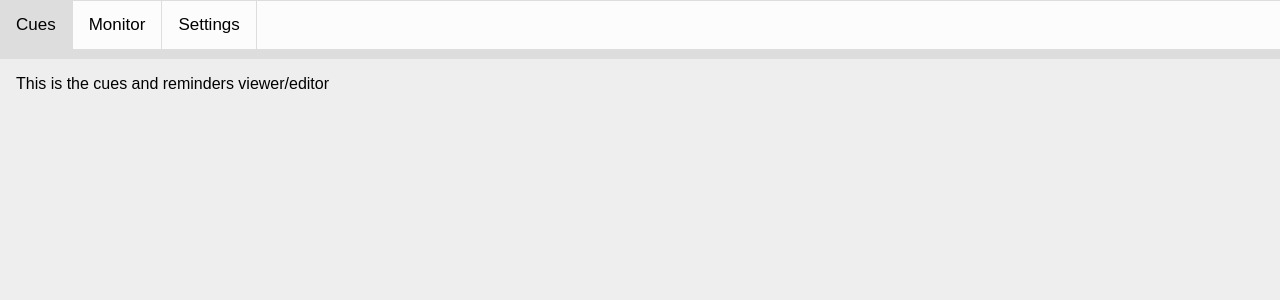
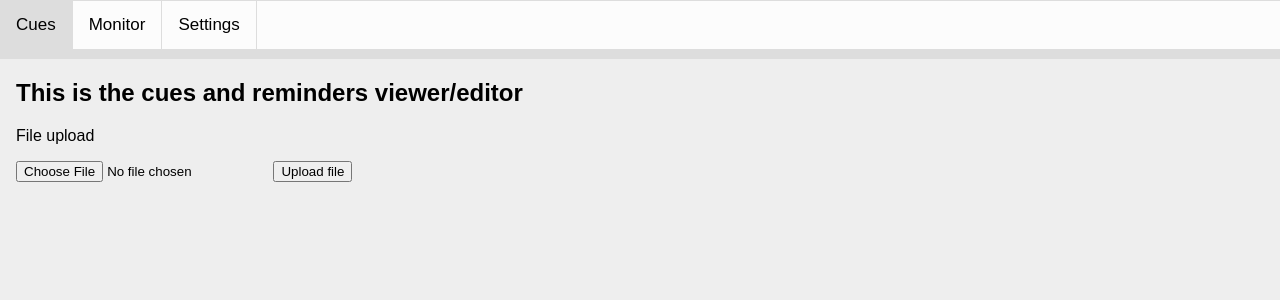
Before and after one commit to Team-idIOTs/django-website, a Django app: page /cueball/cues/ in a window 1280 px wide. Shown: the part 70-370 px from the top of the page. Run offline with Django 3.2, Linux system fonts and the light colour scheme.

Commit message:
upload file capabilities

```diff
--- a/cueball/templates/cueball/cues.html
+++ b/cueball/templates/cueball/cues.html
@@ -3,5 +3,14 @@
 {% block title %}Cues and Reminders{% endblock %}
 
 {% block content %}
-<p>This is the cues and reminders viewer/editor</p>
+	<h2>This is the cues and reminders viewer/editor</h2>
+	<p>File upload</p>
+
+	<form method="post" enctype="multipart/form-data">
+		{% csrf_token %}
+		<input type="file" name="document">
+		<button type="submit">Upload file</button>
+	</form>
+
+
 {% endblock %}
--- a/cueball/urls.py
+++ b/cueball/urls.py
@@ -1,5 +1,6 @@
 from django.urls import path
-
+from django.conf import settings
+from django.conf.urls.static import static
 from . import views
 
 urlpatterns = [
@@ -8,3 +9,6 @@ urlpatterns = [
     path('monitor/', views.monitor, name='monitor'),
     path('settings/', views.settings, name='settings'),
 ]
+
+if settings.DEBUG:
+    urlpatterns += static(settings.MEDIA_URL, document_root=settings.MEDIA_ROOT)
--- a/cueball/views.py
+++ b/cueball/views.py
@@ -1,4 +1,6 @@
 from django.shortcuts import render
+from django.conf import settings
+from django.core.files.storage import FileSystemStorage
 
 # Create your views here.
 from django.http import HttpResponse
@@ -10,9 +12,13 @@ def index(request):
     return render(request, 'cueball/index.html', context)
 
 def cues(request):
-    title = "cues"
-    context = {'title': title}
-    return render(request, 'cueball/cues.html', context)
+	title = "cues"
+	context = {'title': title}
+	if request.method == 'POST':
+	 uploaded_file = request.FILES['document']
+	 fs = FileSystemStorage()
+	 filename = fs.save(uploaded_file.name, uploaded_file)
+	return render(request, 'cueball/cues.html', context)
 
 def monitor(request):
     title = "monitor"
--- a/website/settings.py
+++ b/website/settings.py
@@ -119,3 +119,6 @@ USE_TZ = True
 # https://docs.djangoproject.com/en/2.2/howto/static-files/
 
 STATIC_URL = '/static/'
+
+MEDIA_URL = '/media/'
+MEDIA_ROOT = os.path.join(BASE_DIR, 'media')
```
Also changed, not shown: media/Women in ECE.png (added), media/Women in ECE_069bc8X.png (added), media/Women in ECE_HjeGvfA.png (added), media/Women in ECE_oLJ12xp.png (added), 1 other file.
